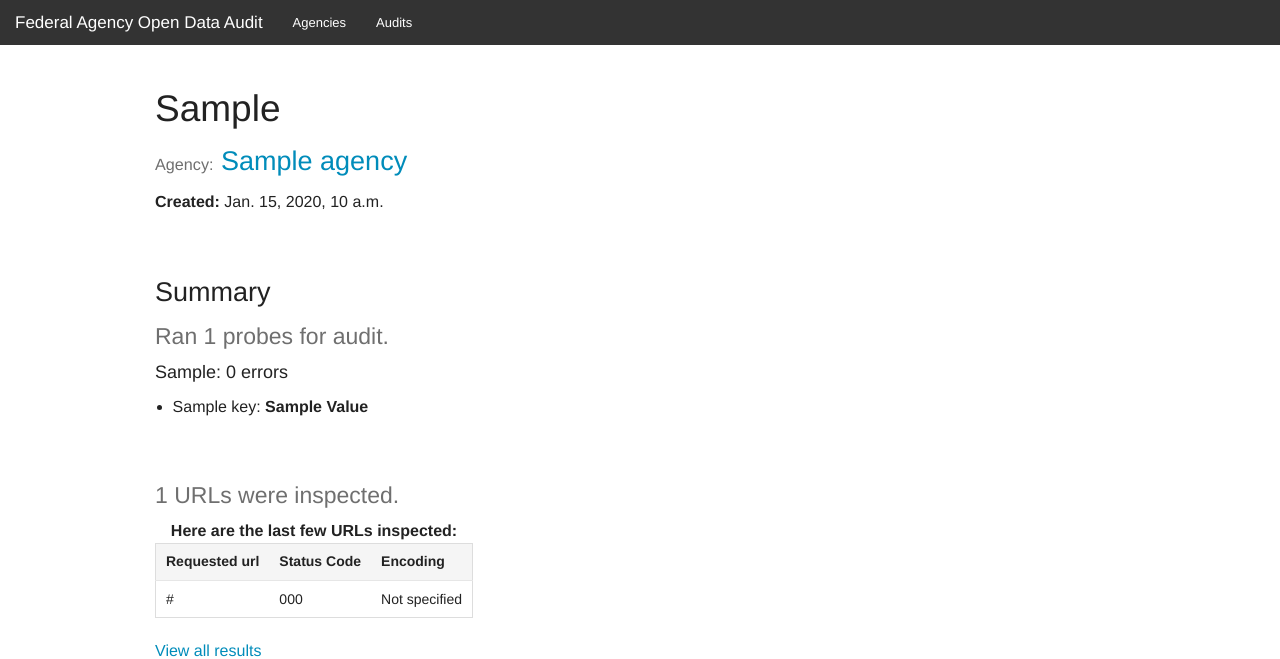
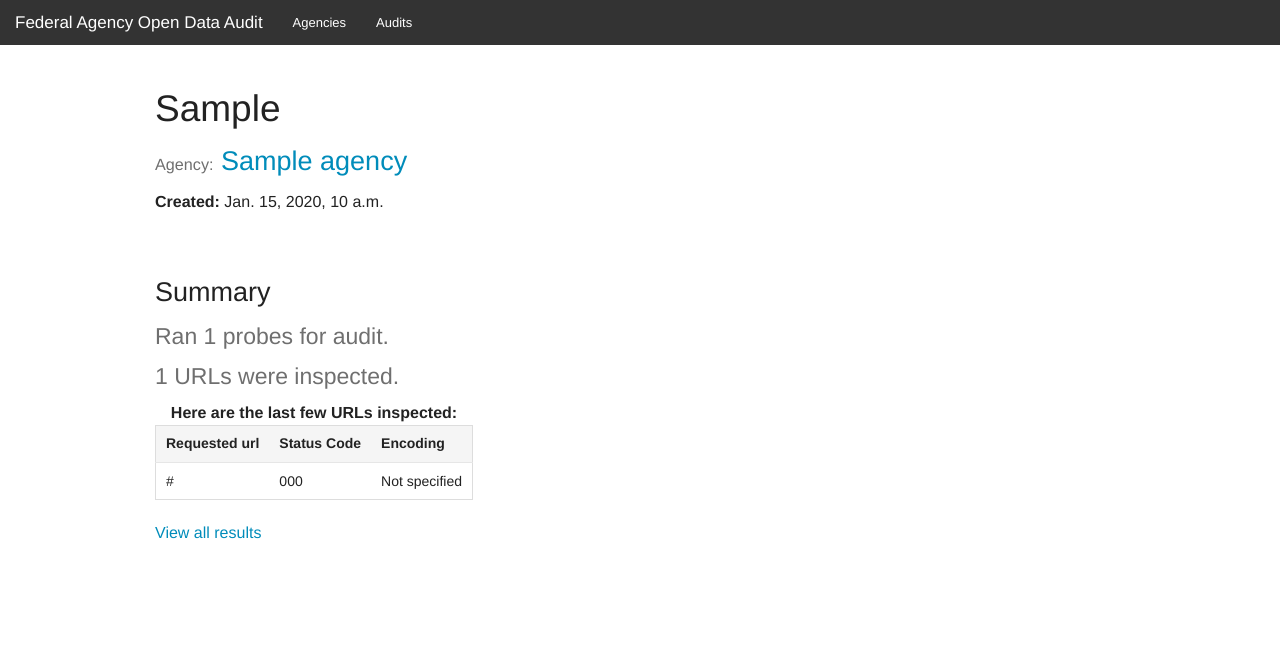
Before and after one commit to sunlightlabs/thezombies, a Django app: template thezombies/templates/audit_detail.html in a window 1280 px wide. Shown: the top 659 px of the page. Run offline with Django 3.2, Linux system fonts and the light colour scheme; the template is opened without the code that fills it: most values are stand-ins (such as "Sample title", 1, 10 or a date in 2020); parts of the project's set-up code (start-up, migrations or seed data) failed here and were passed over; some libraries are stand-ins or nearby versions.

Commit message:
Remove probe list from audit_detail.html

```diff
--- a/thezombies/templates/audit_detail.html
+++ b/thezombies/templates/audit_detail.html
@@ -4,13 +4,14 @@
     <section>
         <h3>Summary</h3>
         <h4 class="subheader">Ran {{ object.probe_set.count }} probes for audit.</h4>
+        {% comment "Retrieing all probes takes some time" %}
         {% for probe in object.probe_set.all %}
         <section>
             <h5>{{ probe.get_probe_type_display }}: {{ probe.errors|length }} errors</h5>
             <ul>
             {% for key, value in probe.result.items %}
             {% if key != 'json' %}
-                <li>{{ key }}: <strong>{{ value|title }}</strong></li>
+                <li>{{ key }}: <strong>{{ value }}</strong></li>
             {% endif %}
             {% endfor %}
             {% for error in probe.errors %}
@@ -19,6 +20,7 @@
             </ul>
         </section>
         {% endfor %}
+        {% endcomment %}
         <h4 class="subheader">{{ object.inspections_count|default:0 }} URLs were inspected.</h4>
         {% if object.inspections %}
         <table>
```
